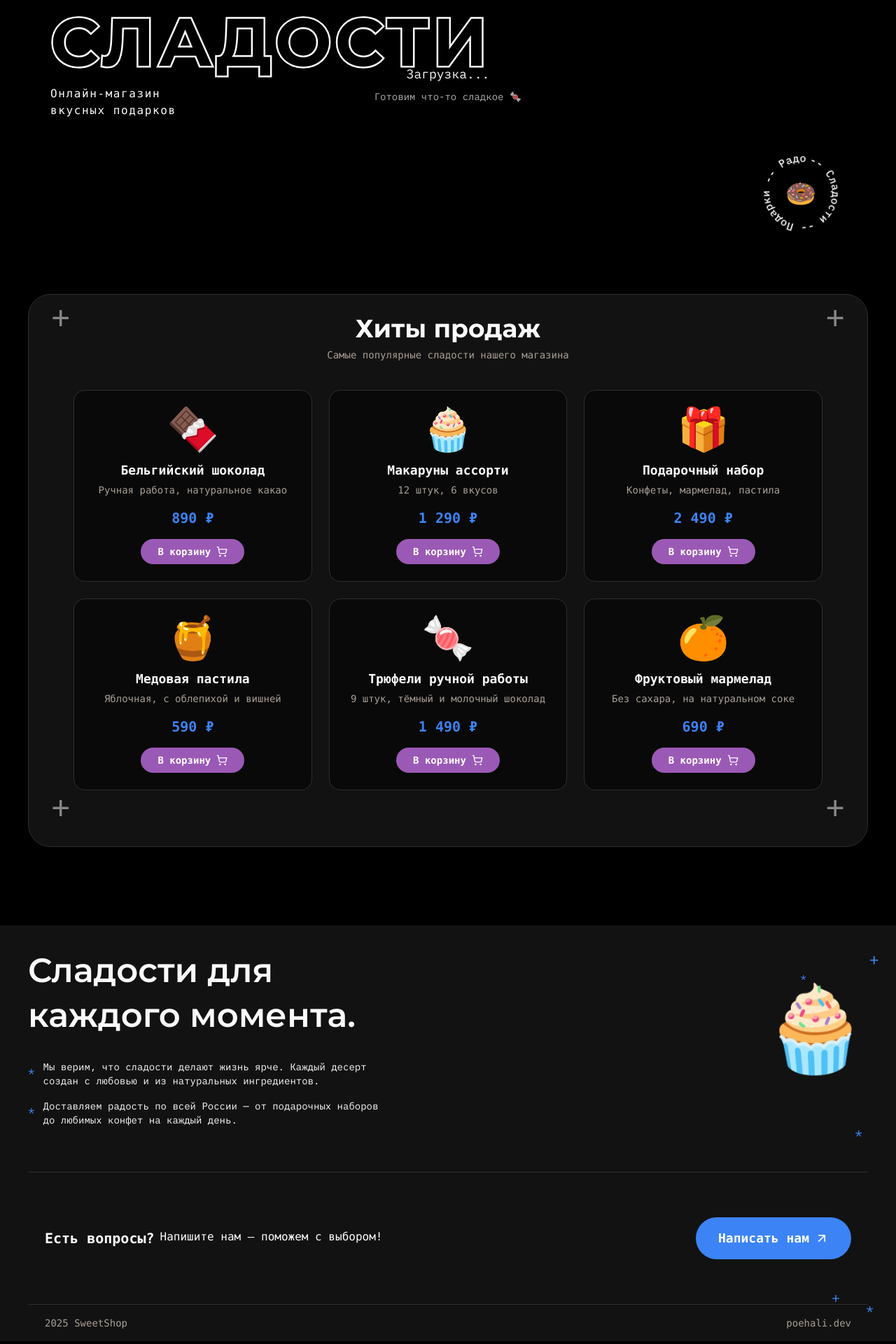
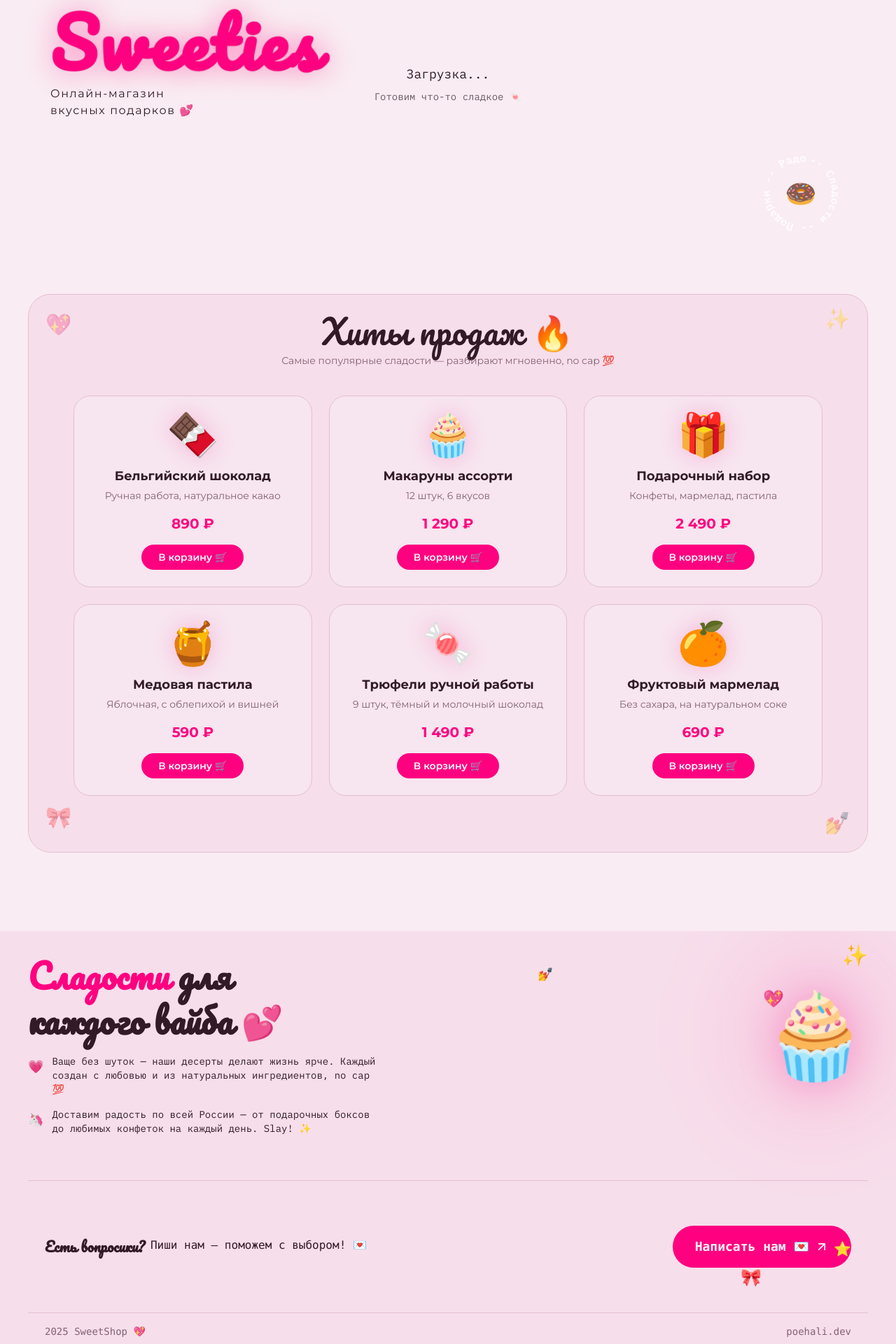
Before and after one commit to pr-poehali-dev/quantum-explorer-1, a React (Vite) app: page / in a window 1280 px wide. Shown: the part 180-2100 px from the top of the page at 70% size. Built offline with nearby package versions, Linux system fonts and the light colour scheme.

Commit message:
Юра, замени стилистику и сделай по-зумерски и с элементами Барби

```diff
--- a/src/components/Footer.tsx
+++ b/src/components/Footer.tsx
@@ -2,62 +2,65 @@ import Icon from "@/components/ui/icon"
 
 export default function Footer() {
   return (
-    <footer className="w-full px-6 relative py-[0] mt-28 h-auto mb-0 bg-card">
-      <div className="absolute top-8 right-6 text-accent text-2xl">+</div>
-      <div className="absolute top-1/2 right-12 text-accent text-lg transform -translate-y-1/2">*</div>
-      <div className="absolute bottom-12 right-20 text-accent text-xl">+</div>
-      <div className="absolute top-16 right-32 text-accent text-sm">*</div>
-      <div className="absolute bottom-8 right-8 text-accent text-lg">*</div>
+    <footer className="w-full px-6 relative py-0 mt-28 h-auto mb-0 bg-card overflow-hidden">
+      <div className="absolute top-6 right-10 text-primary text-3xl animate-bounce">✨</div>
+      <div className="absolute top-20 right-40 text-pink-400 text-2xl animate-pulse">💖</div>
+      <div className="absolute bottom-32 right-16 text-primary text-xl animate-bounce delay-300">⭐</div>
+      <div className="absolute top-12 left-[60%] text-pink-300 text-lg animate-pulse">💅</div>
+      <div className="absolute bottom-20 right-48 text-primary text-2xl animate-bounce">🎀</div>
 
       <div className="max-w-[1200px] mx-auto">
         <div className="flex flex-col md:flex-row items-center justify-between">
           <div className="flex-1 max-w-lg mt-8">
             <h2
-              className="text-foreground text-4xl md:text-5xl mb-8 leading-[3.5rem] md:leading-[4rem] font-semibold text-center md:text-left mt-0"
-              style={{ fontFamily: "var(--font-montserrat)" }}
+              className="text-foreground text-4xl md:text-5xl mb-4 leading-[3.5rem] md:leading-[4rem] font-semibold text-center md:text-left mt-0"
+              style={{ fontFamily: "var(--font-barbie)" }}
             >
-              Сладости для каждого момента.
+              <span className="text-primary">Сладости</span> для
+              <br />
+              каждого вайба 💕
             </h2>
 
             <div className="space-y-4 text-foreground">
               <div className="flex items-start gap-3">
-                <span className="text-accent mt-1">*</span>
-                <p className="text-sm">Мы верим, что сладости делают жизнь ярче. Каждый десерт создан с любовью и из натуральных ингредиентов.</p>
+                <span className="text-primary mt-1 text-lg">💗</span>
+                <p className="text-sm">Ваще без шуток — наши десерты делают жизнь ярче. Каждый создан с любовью и из натуральных ингредиентов, no cap 💯</p>
               </div>
               <div className="flex items-start gap-3">
-                <span className="text-accent mt-1">*</span>
-                <p className="text-sm">Доставляем радость по всей России — от подарочных наборов до любимых конфет на каждый день.</p>
+                <span className="text-primary mt-1 text-lg">🦄</span>
+                <p className="text-sm">Доставим радость по всей России — от подарочных боксов до любимых конфеток на каждый день. Slay! ✨</p>
               </div>
             </div>
           </div>
 
           <div className="hidden md:flex flex-1 justify-end items-center relative">
             <div className="relative flex items-center justify-center">
-              <span className="text-[120px]">🧁</span>
+              <div className="absolute -inset-8 bg-primary/10 rounded-full blur-3xl animate-pulse"></div>
+              <span className="text-[120px] relative z-10 drop-shadow-[0_0_30px_hsl(330,100%,50%,0.3)]">🧁</span>
             </div>
           </div>
         </div>
 
         <div className="md:hidden flex justify-center mt-12">
-          <span className="text-[100px]">🍰</span>
+          <span className="text-[100px] drop-shadow-[0_0_20px_hsl(330,100%,50%,0.3)]">🧁</span>
         </div>
 
         <div id="contact" className="w-full px-6 py-16 flex flex-col md:flex-row items-center justify-center md:justify-between gap-6 md:gap-0 border-t border-border mt-16">
           <div className="flex flex-col md:flex-row gap-2 text-center md:text-left">
-            <h2 className="text-foreground font-mono text-xl font-bold">Есть вопросы?</h2>
-            <p className="text-foreground font-mono font-normal text-base">Напишите нам — поможем с выбором!</p>
+            <h2 className="text-foreground text-xl font-bold" style={{ fontFamily: "var(--font-barbie)" }}>Есть вопросики?</h2>
+            <p className="text-foreground font-mono font-normal text-base">Пиши нам — поможем с выбором! 💌</p>
           </div>
 
           <a href="mailto:hello@example.com">
-            <button className="bg-primary text-primary-foreground px-8 py-4 rounded-full font-semibold text-lg whitespace-nowrap hover:scale-105 hover:shadow-[0_0_20px_hsl(var(--primary)/0.5)] transition-all duration-300 font-mono flex items-center gap-2">
-              Написать нам
+            <button className="bg-primary text-primary-foreground px-8 py-4 rounded-full font-semibold text-lg whitespace-nowrap hover:scale-110 hover:shadow-[0_0_30px_hsl(330,100%,50%,0.5)] transition-all duration-300 font-mono flex items-center gap-2 hover:rotate-1">
+              Написать нам 💌
               <Icon name="ArrowUpRight" size={20} />
             </button>
           </a>
         </div>
 
         <div className="w-full px-6 py-4 border-t border-border flex md:flex-row items-center justify-between gap-2 flex-row">
-          <p className="text-muted-foreground text-sm font-mono">2025 SweetShop</p>
+          <p className="text-muted-foreground text-sm font-mono">2025 SweetShop 💖</p>
           <p className="text-muted-foreground text-sm font-mono">poehali.dev</p>
         </div>
       </div>
--- a/src/components/HeroTextOverlay.tsx
+++ b/src/components/HeroTextOverlay.tsx
@@ -4,18 +4,22 @@ export default function HeroTextOverlay() {
       <h1
         className="text-5xl md:text-7xl lg:text-8xl font-bold tracking-wider mb-3.5 opacity-100"
         style={{
-          fontFamily: "var(--font-montserrat)",
-          color: "rgb(0, 0, 0)",
-          WebkitTextStroke: "5px white",
+          fontFamily: "var(--font-barbie)",
+          color: "hsl(330, 100%, 50%)",
+          WebkitTextStroke: "2px hsl(330, 60%, 80%)",
           paintOrder: "stroke fill",
+          textShadow: "0 0 40px hsl(330, 100%, 50%, 0.4)",
         }}
       >
-        СЛАДОСТИ
+        Sweeties
       </h1>
-      <p className="text-foreground font-mono text-sm md:text-base max-w-xs tracking-widest lg:text-base">
+      <p
+        className="text-foreground text-sm md:text-base max-w-xs tracking-widest lg:text-base"
+        style={{ fontFamily: "var(--font-montserrat)" }}
+      >
         Онлайн-магазин
         <br />
-        вкусных подарков
+        вкусных подарков 💕
       </p>
     </div>
   )
--- a/src/index.css
+++ b/src/index.css
@@ -1,4 +1,4 @@
-@import url("https://fonts.googleapis.com/css2?family=IBM+Plex+Mono:wght@400;500;600;700&family=Montserrat:wght@400;500;600;700;800&display=swap");
+@import url("https://fonts.googleapis.com/css2?family=IBM+Plex+Mono:wght@400;500;600;700&family=Montserrat:wght@400;500;600;700;800&family=Pacifico&display=swap");
 
 @tailwind base;
 @tailwind components;
@@ -6,38 +6,39 @@
 
 @layer base {
   :root {
-    --background: 0 0% 0%;
-    --foreground: 0 0% 98%;
+    --background: 330 50% 95%;
+    --foreground: 330 30% 15%;
 
-    --card: 0 0% 7%;
-    --card-foreground: 0 0% 98%;
+    --card: 330 60% 92%;
+    --card-foreground: 330 30% 15%;
 
-    --popover: 0 0% 3%;
-    --popover-foreground: 0 0% 98%;
+    --popover: 330 50% 93%;
+    --popover-foreground: 330 30% 15%;
 
-    --primary: 217 91% 60%;
+    --primary: 330 100% 50%;
     --primary-foreground: 0 0% 100%;
 
-    --secondary: 30 15% 12%;
-    --secondary-foreground: 0 0% 98%;
+    --secondary: 300 40% 88%;
+    --secondary-foreground: 330 30% 15%;
 
-    --muted: 20 5% 9%;
-    --muted-foreground: 30 10% 62%;
+    --muted: 330 30% 88%;
+    --muted-foreground: 330 15% 45%;
 
-    --accent: 217 91% 60%;
+    --accent: 330 100% 50%;
     --accent-foreground: 0 0% 100%;
 
-    --destructive: 0 62.8% 30.6%;
+    --destructive: 0 62.8% 50%;
     --destructive-foreground: 0 0% 98%;
 
-    --border: 0 0% 18%;
-    --input: 0 0% 12%;
-    --ring: 217 91% 60%;
+    --border: 330 40% 82%;
+    --input: 330 30% 85%;
+    --ring: 330 100% 50%;
 
     --radius: 0.625rem;
 
     --font-mono: "IBM Plex Mono", monospace;
     --font-montserrat: "Montserrat", sans-serif;
+    --font-barbie: "Pacifico", cursive;
 
     --sidebar-background: 0 0% 98%;
     --sidebar-foreground: 240 5.3% 26.1%;
--- a/src/pages/Index.tsx
+++ b/src/pages/Index.tsx
@@ -11,7 +11,6 @@ const popularSweets = [
     desc: "Ручная работа, натуральное какао",
     price: "890 ₽",
     emoji: "🍫",
-    buttonClass: "bg-[#9B59B6] hover:bg-[#A96BC8]",
   },
   {
     name: "Макаруны ассорти",
@@ -58,51 +57,36 @@ const Index = () => {
 
         <section
           id="catalog"
-          className="relative rounded-4xl py-7 mx-4 md:mx-0 w-[calc(100%-2rem)] md:w-full bg-card border border-solid border-border pb-20"
-          style={{
-            backgroundImage: `
-              linear-gradient(var(--border) 1px, transparent 1px),
-              linear-gradient(90deg, var(--border) 1px, transparent 1px)
-            `,
-            backgroundSize: "40px 40px",
-          }}
+          className="relative rounded-4xl py-7 mx-4 md:mx-0 w-[calc(100%-2rem)] md:w-full bg-card border border-solid border-border pb-20 overflow-hidden"
         >
-          <div className="absolute top-8 left-8 text-foreground opacity-50 text-5xl font-extralight font-sans leading-[0rem]">
-            +
-          </div>
-          <div className="absolute top-8 right-8 text-foreground opacity-50 text-5xl font-sans leading-[0] font-extralight">
-            +
-          </div>
-          <div className="absolute bottom-8 left-8 text-foreground opacity-50 text-5xl font-sans font-extralight">
-            +
-          </div>
-          <div className="absolute bottom-8 right-8 text-foreground opacity-50 text-5xl font-sans font-extralight">
-            +
-          </div>
+          <div className="absolute top-6 left-6 text-primary/40 text-3xl animate-pulse">💖</div>
+          <div className="absolute top-6 right-6 text-primary/40 text-3xl animate-bounce">✨</div>
+          <div className="absolute bottom-6 left-6 text-primary/40 text-3xl animate-bounce">🎀</div>
+          <div className="absolute bottom-6 right-6 text-primary/40 text-3xl animate-pulse">💅</div>
 
           <div className="px-6 md:px-16">
             <h2
-              className="text-foreground text-3xl md:text-4xl font-bold mb-2 text-center"
-              style={{ fontFamily: "var(--font-montserrat)" }}
+              className="text-foreground text-3xl md:text-5xl mb-2 text-center"
+              style={{ fontFamily: "var(--font-barbie)" }}
             >
-              Хиты продаж
+              Хиты продаж 🔥
             </h2>
-            <p className="text-muted-foreground text-sm font-mono text-center mb-10">
-              Самые популярные сладости нашего магазина
+            <p className="text-muted-foreground text-sm text-center mb-10" style={{ fontFamily: "var(--font-montserrat)" }}>
+              Самые популярные сладости — разбирают мгновенно, no cap 💯
             </p>
 
             <div className="grid grid-cols-1 md:grid-cols-3 gap-6">
               {popularSweets.map((item) => (
                 <div
                   key={item.name}
-                  className="bg-background/50 border border-border rounded-2xl p-6 flex flex-col items-center text-center hover:border-primary/50 transition-all duration-300 hover:shadow-[0_0_30px_hsl(var(--primary)/0.1)]"
+                  className="bg-background/60 border border-border rounded-3xl p-6 flex flex-col items-center text-center hover:border-primary/50 transition-all duration-300 hover:shadow-[0_0_30px_hsl(330,100%,50%,0.15)] hover:scale-[1.02] hover:-rotate-1"
                 >
-                  <span className="text-6xl mb-4">{item.emoji}</span>
-                  <h3 className="text-foreground font-mono font-bold text-lg mb-1">{item.name}</h3>
-                  <p className="text-muted-foreground font-mono text-sm mb-4">{item.desc}</p>
-                  <span className="text-primary font-mono font-bold text-xl mb-4">{item.price}</span>
-                  <button className="bg-[#9B59B6] hover:bg-[#A96BC8] text-primary-foreground px-6 py-2 rounded-full font-mono text-sm font-semibold hover:scale-105 transition-all duration-300 flex items-center gap-2">
-                    В корзину <Icon name="ShoppingCart" size={16} />
+                  <span className="text-6xl mb-4 drop-shadow-[0_0_15px_hsl(330,100%,50%,0.2)]">{item.emoji}</span>
+                  <h3 className="text-foreground font-bold text-lg mb-1" style={{ fontFamily: "var(--font-montserrat)" }}>{item.name}</h3>
+                  <p className="text-muted-foreground text-sm mb-4" style={{ fontFamily: "var(--font-montserrat)" }}>{item.desc}</p>
+                  <span className="text-primary font-bold text-xl mb-4" style={{ fontFamily: "var(--font-montserrat)" }}>{item.price}</span>
+                  <button className="bg-primary text-primary-foreground px-6 py-2 rounded-full text-sm font-semibold hover:scale-110 transition-all duration-300 flex items-center gap-2 hover:shadow-[0_0_20px_hsl(330,100%,50%,0.4)] hover:rotate-1" style={{ fontFamily: "var(--font-montserrat)" }}>
+                    В корзину 🛒
                   </button>
                 </div>
               ))}
```
Also changed, not shown: src/components/Header.tsx (+7 -4 lines).
